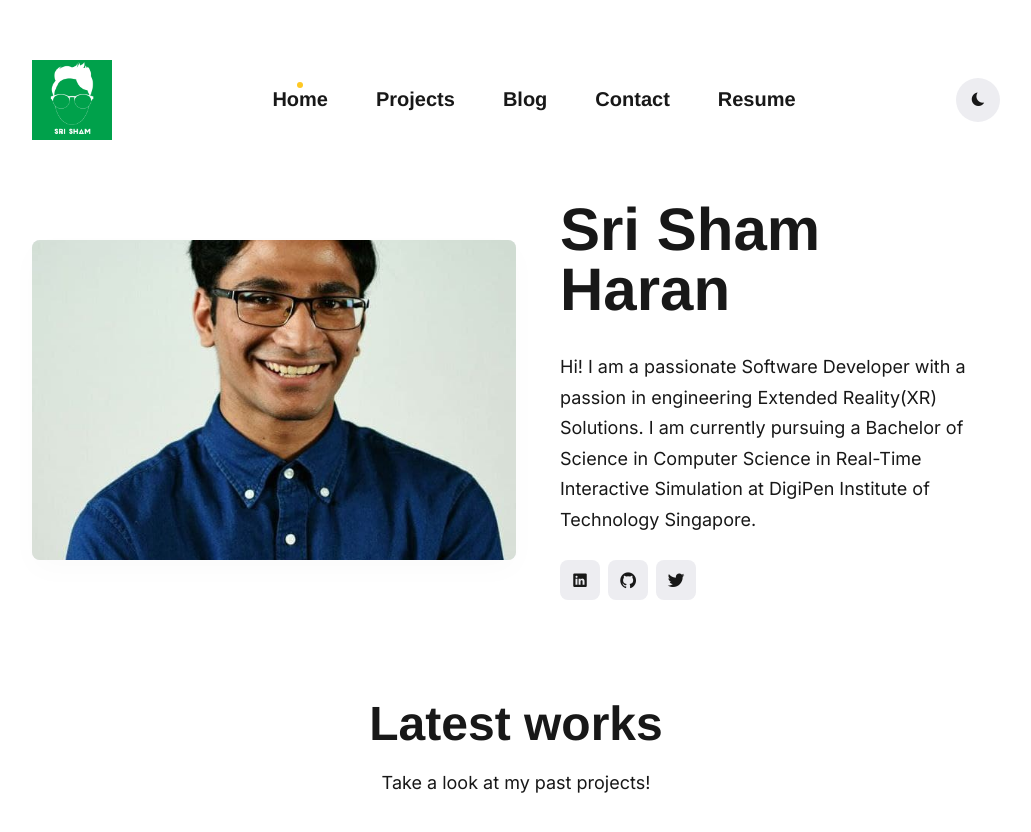
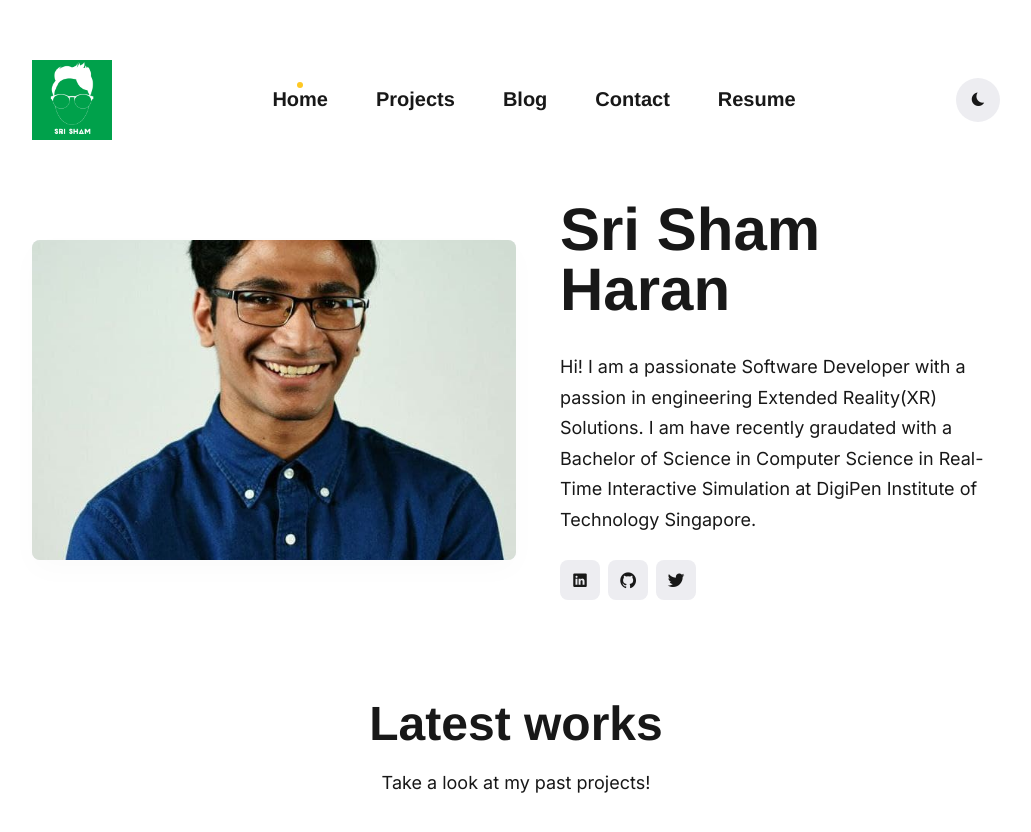
Before and after one commit to srishamharan/srishamharan.github.io, a Jekyll site: the page built from index.html, in a window 1280 px wide and 900 px high, cut to the strip 0-842 px from the top of the window. Shown: the top 832 px of the strip, without its empty margins (124-1155 px from the left). Built offline with Jekyll 4.4.1, drawn with Linux system fonts in a browser that asks for light colours; nearby versions of some CDN libraries; some web fonts are replaced.

Commit message:
Update about line

```diff
--- a/_data/settings.yml
+++ b/_data/settings.yml
@@ -48,7 +48,7 @@ social:
 # Hero Settings
 hero:
   hero__title: Sri Sham Haran
-  hero__description: Hi! I am a passionate Software Developer with a passion in engineering Extended Reality(XR) Solutions. I am currently pursuing a Bachelor of Science in Computer Science in Real-Time Interactive Simulation at DigiPen Institute of Technology Singapore.
+  hero__description: Hi! I am a passionate Software Developer with a passion in engineering Extended Reality(XR) Solutions. I am have recently graudated with a Bachelor of Science in Computer Science in Real-Time Interactive Simulation at DigiPen Institute of Technology Singapore.
   hero__image: '/images/profile-photo.jpg'
 
 
```
